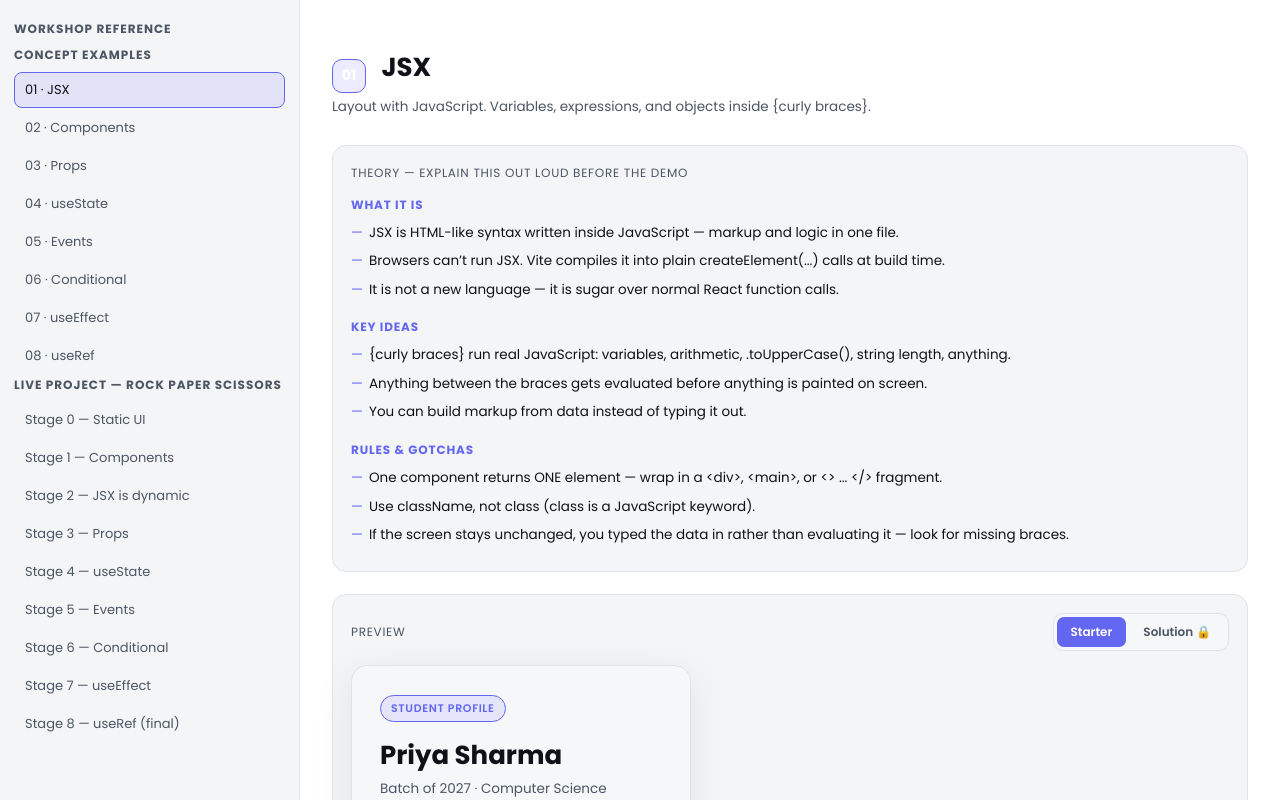
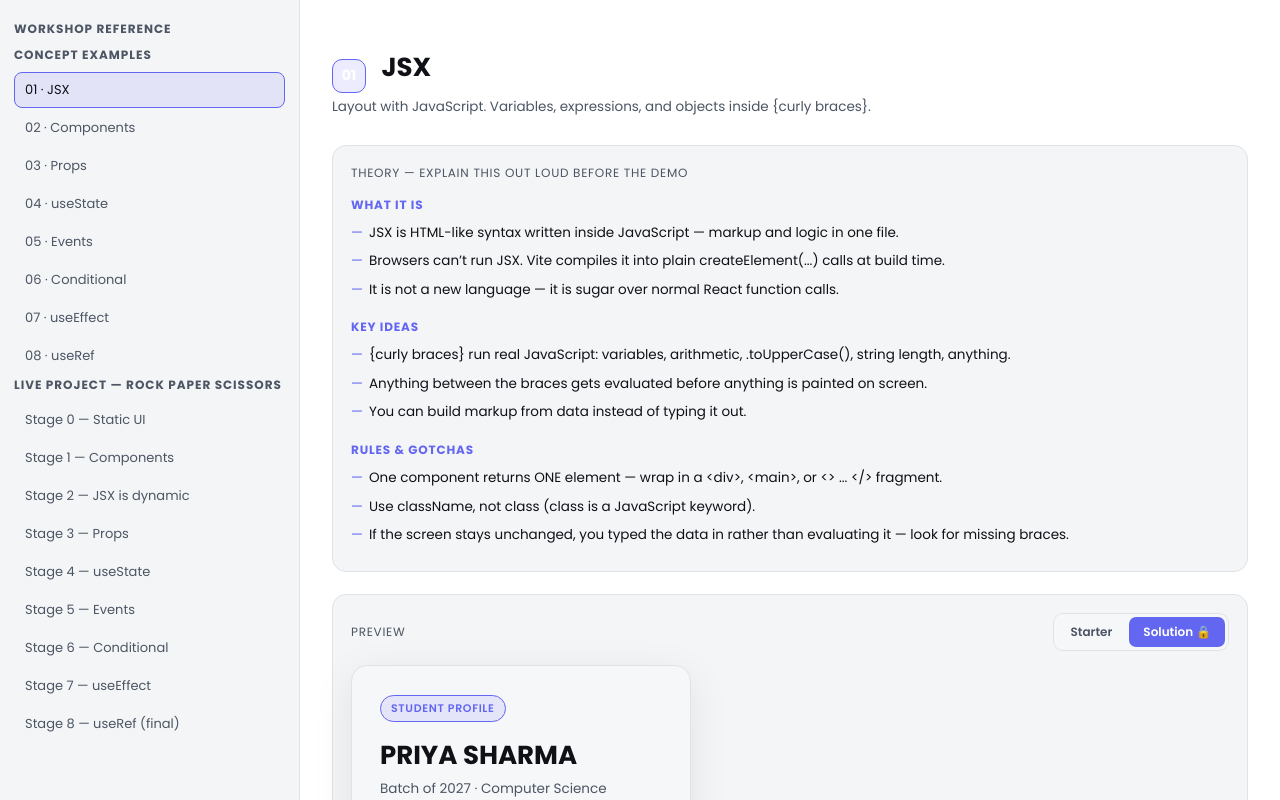
Before and after one commit to icancodefyi/react-session, a React (Vite) app: page / in a window 1280 px wide. Shown: the top 800 px of the page. Built offline with nearby package versions, Linux system fonts and the light colour scheme.

Commit message:
feat: preview defaults to solution so students see the working result

```diff
--- a/src/App.jsx
+++ b/src/App.jsx
@@ -28,7 +28,7 @@ function findItem(id) {
 }
 
 function ConceptView({ item, unlocked, onRequestSolution, onRelock, templateCss }) {
-  const [previewMode, setPreviewMode] = useState('starter')
+  const [previewMode, setPreviewMode] = useState('solution')
   const [codeMode, setCodeMode] = useState('starter')
 
   const Active = previewMode === 'starter' ? item.Starter : item.Solution
```
